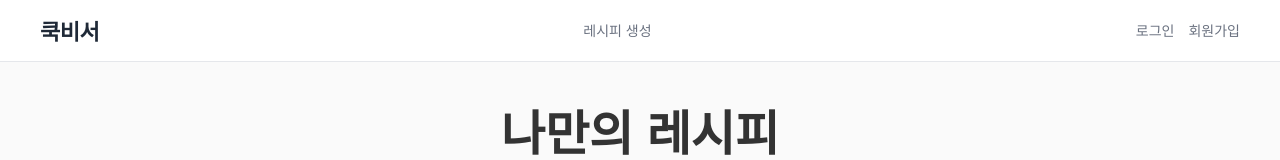
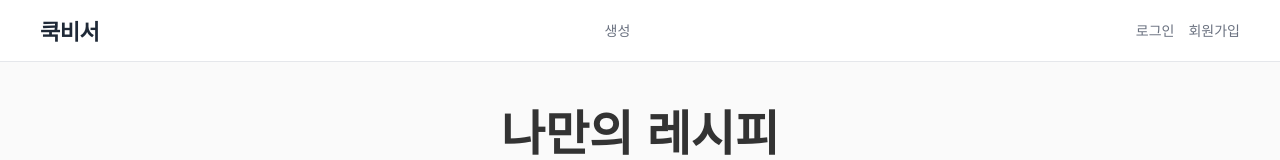
Before and after one commit to yy1581/food-recipe-front, a Next.js app: page / in a window 1280 px wide. Shown: the top 160 px of the page. Built offline with nearby package versions, Linux system fonts and the light colour scheme.

Commit message:
헤더 수정

```diff
--- a/components/Header.tsx
+++ b/components/Header.tsx
@@ -73,8 +73,9 @@ export default function Header() {
           쿡비서
         </Link>
         <nav className={style.nav}>
-          <Link href="/recipes">레시피 생성</Link>
-          {isAuthenticated && <Link href="/my-recipes">나의 레시피</Link>}
+          <Link href="/recipes">생성</Link>
+          {isAuthenticated && <Link href="/my-recipes">히스토리</Link>}
+          {isAuthenticated && <Link href="/settings">설정</Link>}
         </nav>
         <div className={style.authLinks}>
           {isAuthenticated ? (
```
